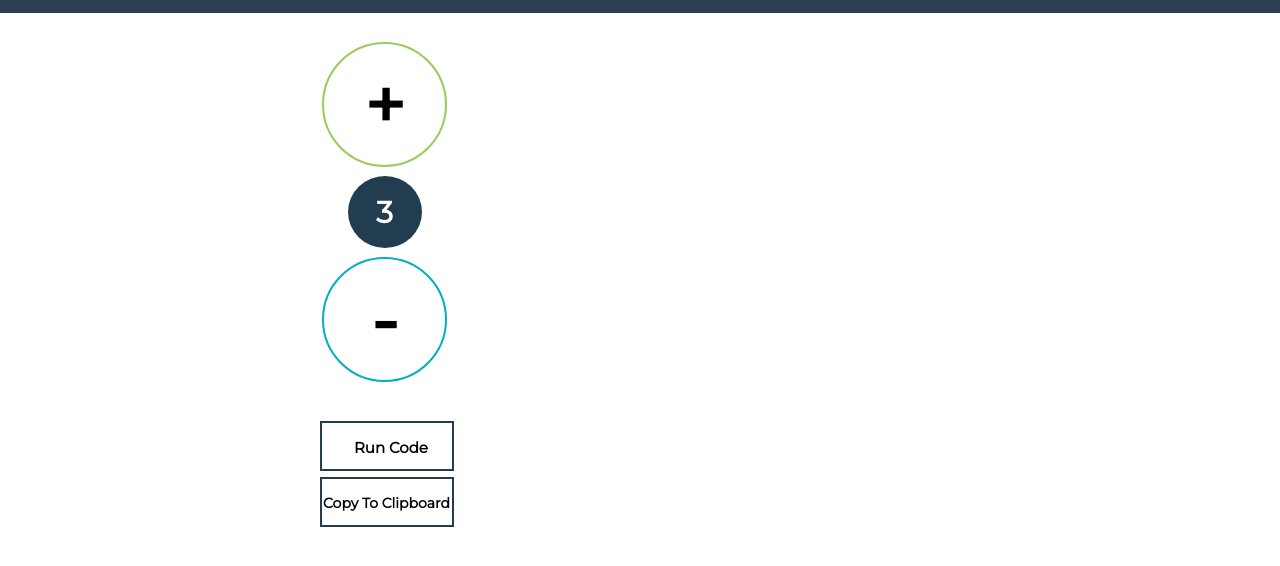
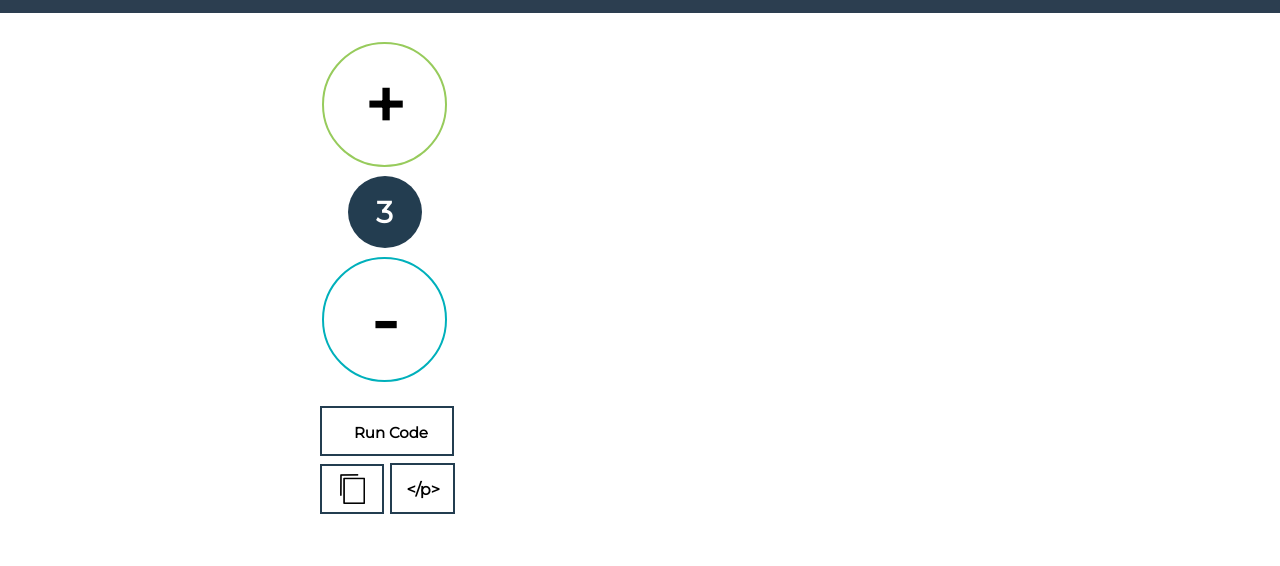
Before and after one commit to Josh961/Programmer-Ipsum, a plain HTML site: page index.html in a window 1280 px wide. Shown: the part 102-668 px from the top of the page. Drawn offline with Linux system fonts and the light colour scheme.

Commit message:
Styling and need to finish p tag button

```diff
--- a/index.html
+++ b/index.html
@@ -17,7 +17,8 @@
 				<input type="text" id="paragraph_number" value="3" readonly>
 				<input type="button" id="minus" value="-">
 				<input type="button" id="generate" value="Run Code">
-				<input type="button" id="clipboard" value="Copy To Clipboard">
+				<input type="button" id="clipboard" value="">
+				<input type="button" id="p-tag" value="</p>">
 			</form>
 			<div id="result"></div>
 		</div>
--- a/scripts/main.js
+++ b/scripts/main.js
@@ -3,7 +3,9 @@ var minus = document.getElementById("minus");
 var paragraph_number = document.getElementById("paragraph_number");
 var generate = document.getElementById("generate");
 var clipboard = document.getElementById("clipboard");
+var pTag = document.getElementById("p-tag");
 var result = document.querySelector("#result");
+var ran = false;
 
 /* On click events */
 
@@ -31,6 +33,11 @@ clipboard.onclick = function() {
 	selector.select();
 	document.execCommand('copy')
   document.body.removeChild(copyText)
+};
+
+pTag.onclick = function() {
+
+
 };
 
 generate.onclick = function() {
--- a/styles/main.css
+++ b/styles/main.css
@@ -30,7 +30,7 @@ header h1 img {
 	position: relative;
 	margin: 2% 25%;
 	width: 50%;
-  height: 600px;
+  	height: 600px;
 }
 
 form {
@@ -94,7 +94,7 @@ input[type=button] {
 }
 
 #generate {
-	margin: 35px 0 0 0;
+	margin: 20px 0 0 0;
 	background-color: white;
 	color: black;
 	border: 2px solid #233d50;
@@ -110,17 +110,39 @@ input[type=button] {
 }
 
 #clipboard {
+	background: url(copy.png) no-repeat;
+    background-size: 25px;
+    background-position: center;
 	margin: 6px 0 0 0;
 	padding-left: 1px;
 	background-color: white;
 	color: black;
 	border: 2px solid #233d50;
 	height: 50px;
-	width: 96%;
+	width: 46%;
 	font-size: 14px;
 	border-radius: 0%;
 }
 #clipboard:hover {
+	background: url(copy-hover.png) no-repeat;
+    background-size: 25px;
+    background-position: center;
+	background-color: #233d50;
+	color: white;
+}
+
+#p-tag {
+	margin: 7px 0 0 2px;
+	padding-left: 14px;
+	background-color: white;
+	color: black;
+	border: 2px solid #233d50;
+	height: 51px;
+	width: 46%;
+	font-size: 16px;
+	border-radius: 0%;
+}
+#p-tag:hover {
 	background-color: #233d50;
 	color: white;
 }
```
Also changed, not shown: styles/copy-hover.png (added), styles/copy.png (added).
